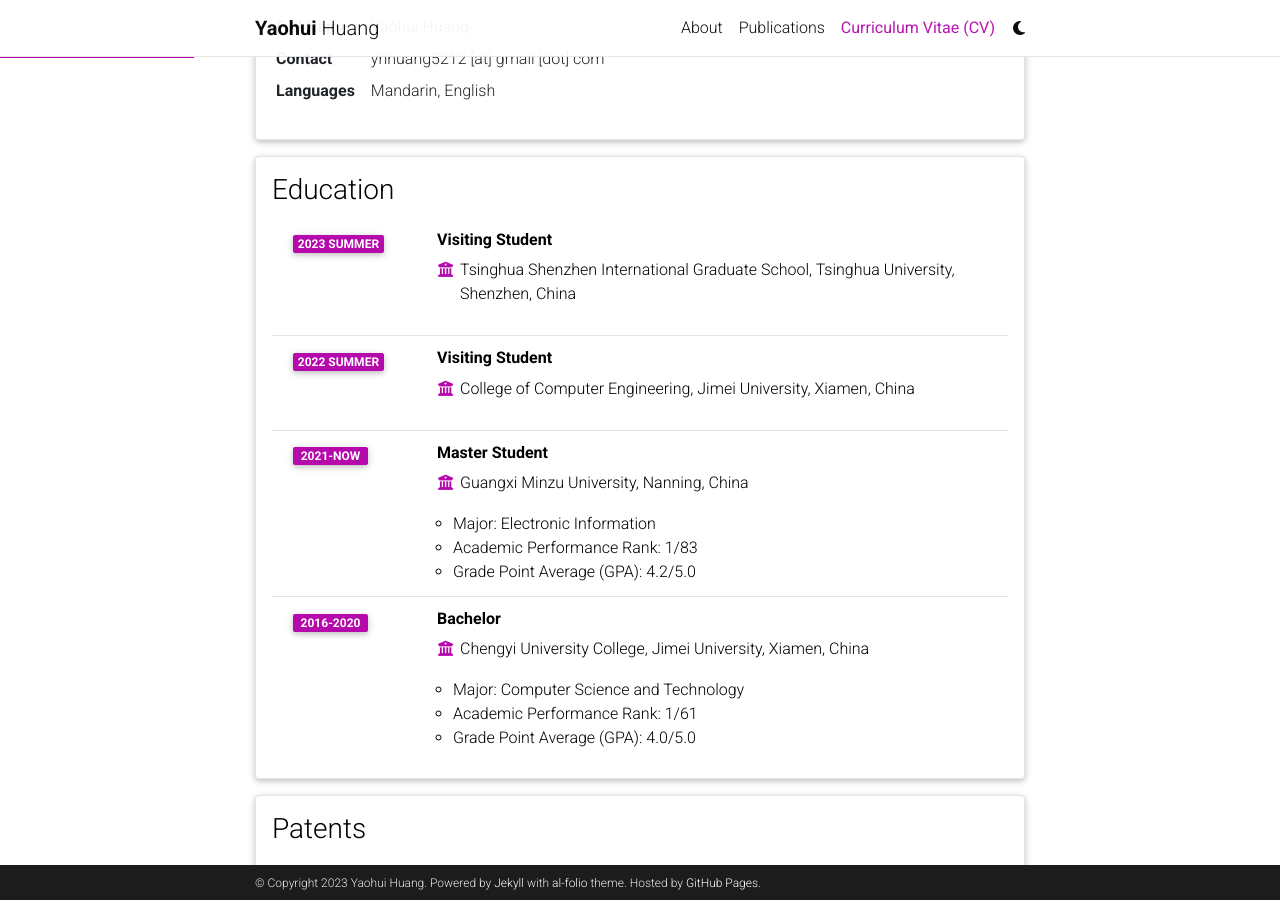
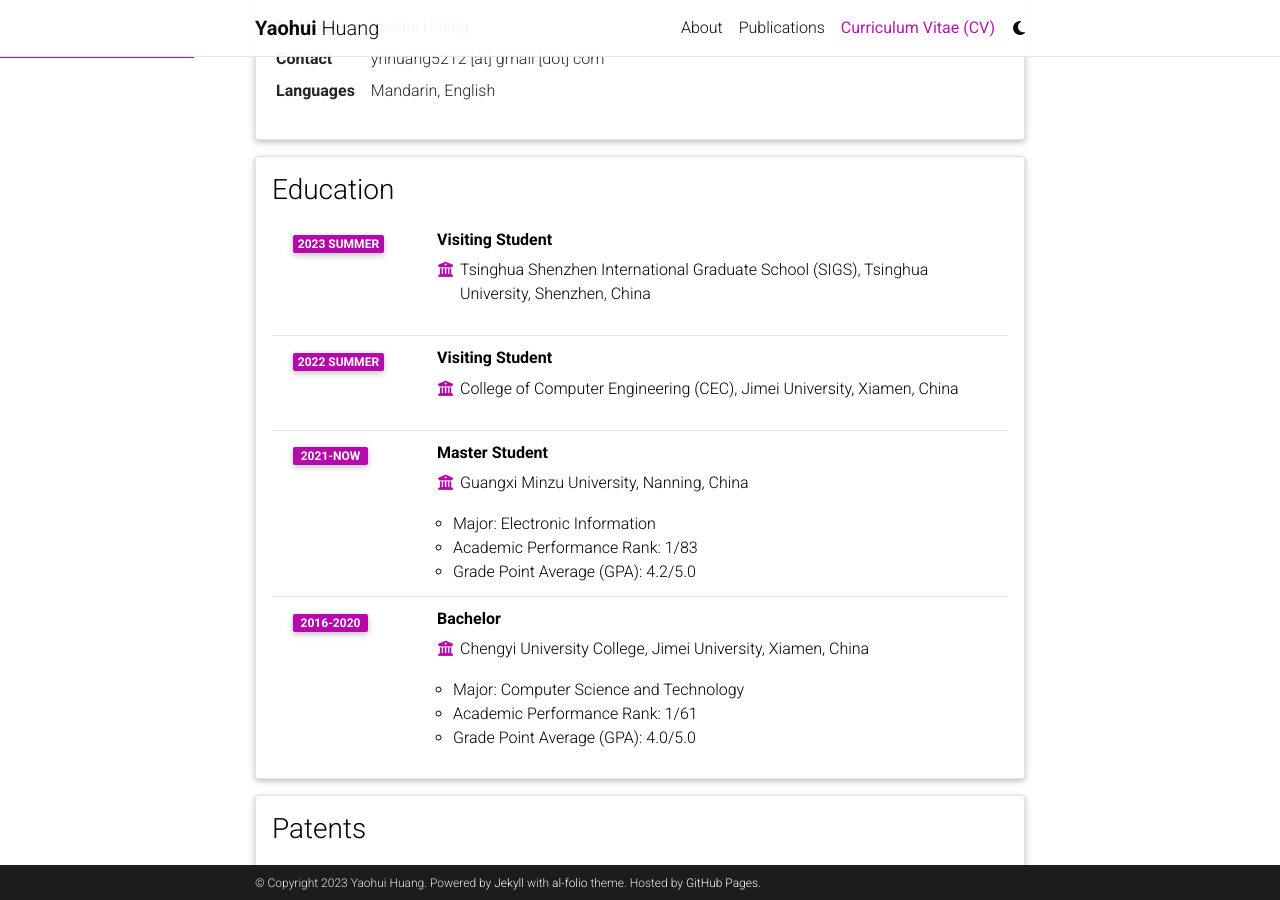
Before and after one commit to Yaohui-Huang/yaohui-huang.github.io, a Jekyll site: the page built from _pages/cv.md, in a window 1280 px wide and 900 px high, scrolled down 552 px. Built offline with Jekyll 4.4.1, drawn with Linux system fonts in a browser that asks for light colours; full-size pictures stand in for the smaller copies a plugin makes; comment, search, counter and statistics services are not loaded; a style sheet for code colours, icons or effects is not loaded; some of the changed text lies outside the part shown.

```diff
--- a/_data/cv.yml
+++ b/_data/cv.yml
@@ -12,11 +12,11 @@
   type: time_table
   contents:
     - title: Visiting Student
-      institution: Tsinghua Shenzhen International Graduate School, Tsinghua University, Shenzhen, China
+      institution: Tsinghua Shenzhen International Graduate School (SIGS), Tsinghua University, Shenzhen, China
       year: 2023 Summer
       description:
     - title: Visiting Student
-      institution: College of Computer Engineering, Jimei University, Xiamen, China
+      institution: College of Computer Engineering (CEC), Jimei University, Xiamen, China
       year: 2022 Summer
       description:
 
@@ -178,6 +178,6 @@
   contents:
     - title: Reviewer for Journals
       items:
-        - Artificial Intelligence InMedicine (AIIM)
+        - Artificial Intelligence In Medicine (AIIM)
         - Neural Processing Letters (NEPL)
         - Signal, Image and Video Processing (SIVP)
```
Also changed, not shown: _pages/about.md (+1 -1 lines).
